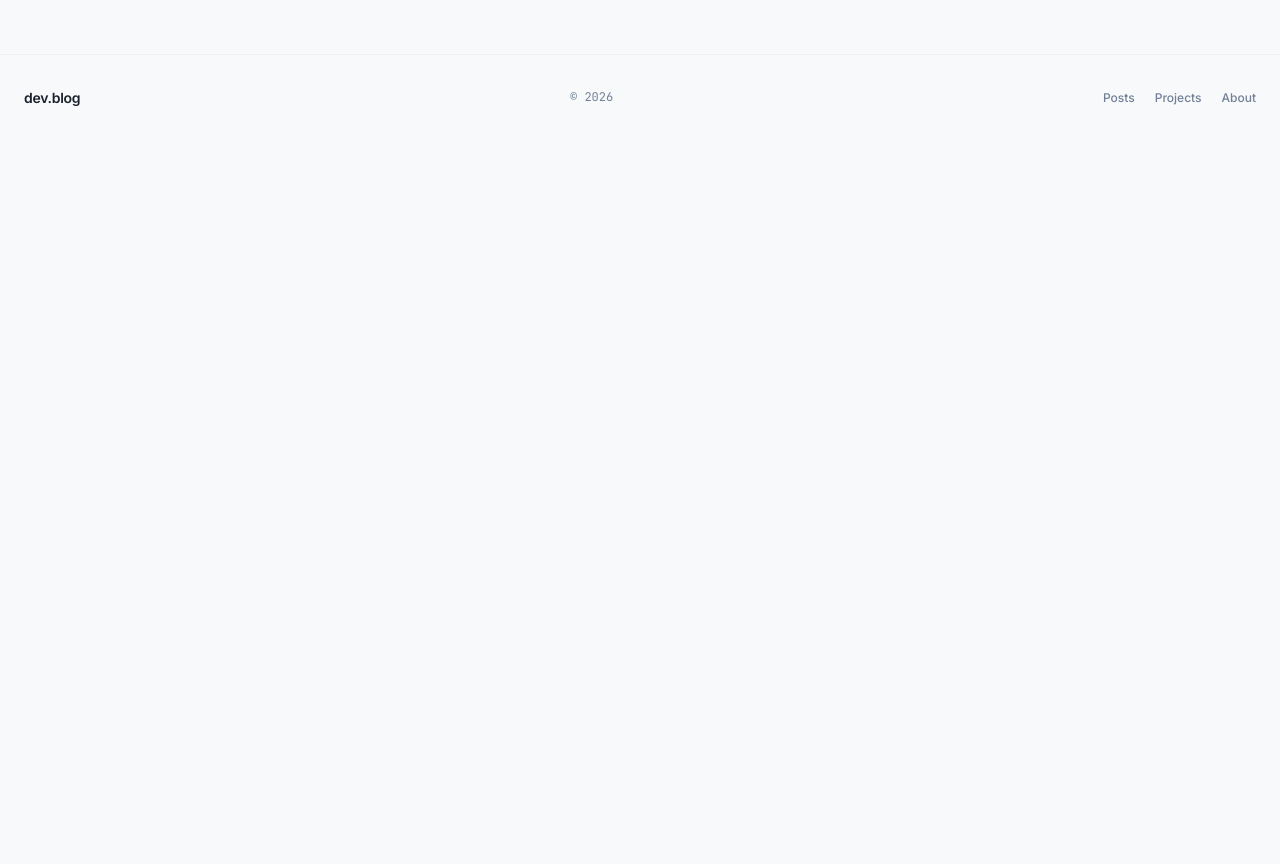
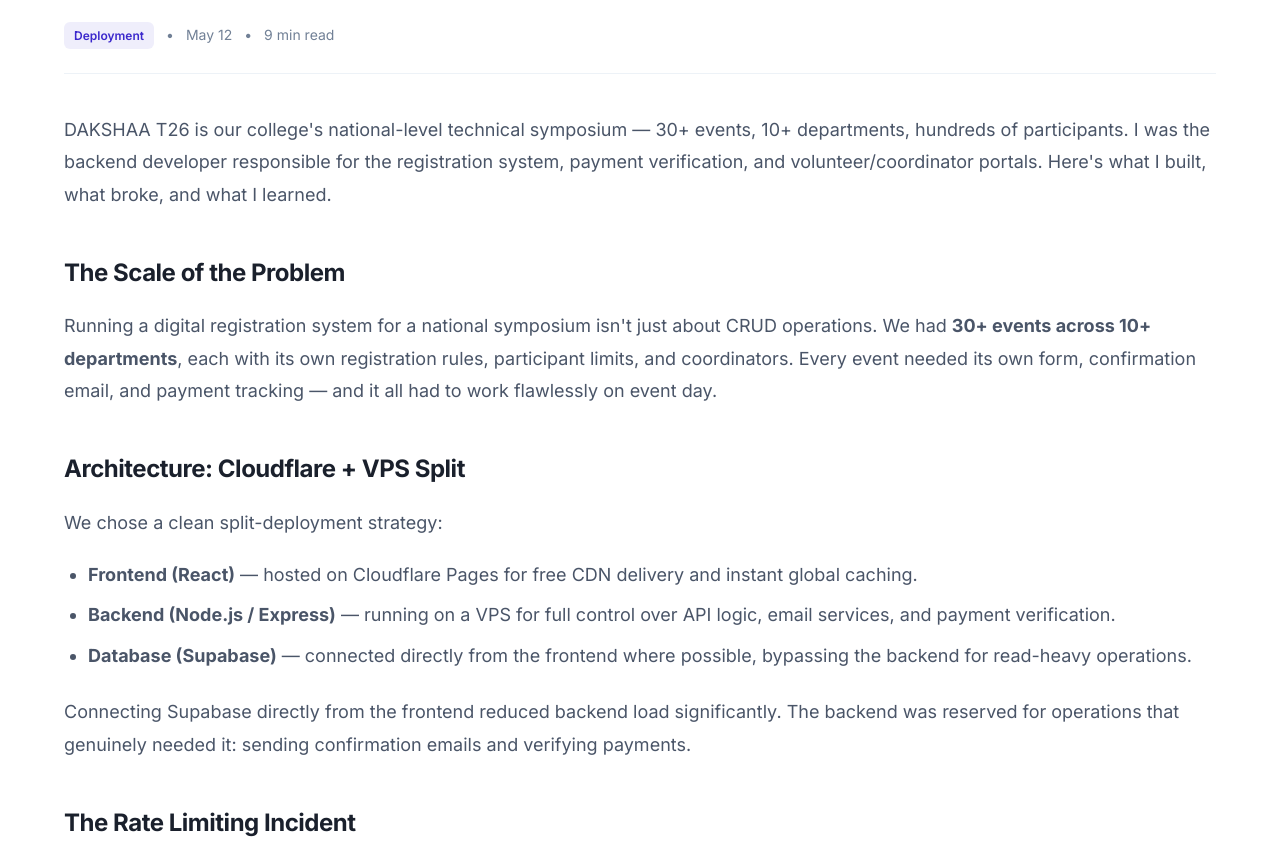
Before and after one commit to Vikasthangavel/blog, a React (Vite) app: page /post/dakshaa-t26 in a window 1280 px wide. Before the commit this address had no page. Shown: the part 233-1097 px from the top of the page. Before the commit the page ends 800 px from the top, so only its background shows below. Built offline with nearby package versions, Linux system fonts and the light colour scheme.

Commit message:
DAKSHAA T26

```diff
--- a/src/data/data.js
+++ b/src/data/data.js
@@ -49,6 +49,7 @@
     date: "May 12",
     category: "DevOps",
     tag: "Deployment",
+    slug: "dakshaa-t26",
     liveUrl: "https://dakshaa.ksrct.ac.in",
   },
   {
--- a/src/pages/PostPage.jsx
+++ b/src/pages/PostPage.jsx
@@ -1,23 +1,8 @@
 import { useParams, Link } from "react-router-dom";
-import { posts } from "../data/data";
 import "./PostPage.css";
 
-const PostPage = () => {
-  const { slug } = useParams();
-
-  // Find the post from data or default to the Time2Order post if it's the specific slug
-  const isTime2Order = slug === "time2order";
-
-  if (!isTime2Order) {
-    return (
-      <div className="post-page__not-found">
-        <h2>Post not found</h2>
-        <Link to="/" className="post-page__back">← Back to home</Link>
-      </div>
-    );
-  }
-
-  return (
+/* ─── Time2Order Content ─────────────────────────────────────────────────── */
+const Time2OrderPost = () => (
   <article className="post-page">
     <div className="post-page__header">
       <Link to="/" className="post-page__back">← Back to home</Link>
@@ -113,6 +98,177 @@
     </div>
   </article>
 );
+
+/* ─── DAKSHAA T26 Content ────────────────────────────────────────────────── */
+const DakshaaPost = () => (
+  <article className="post-page">
+    <div className="post-page__header">
+      <Link to="/" className="post-page__back">← Back to home</Link>
+      <h1 className="post-page__title">
+        Deploying a Full-Stack App on Cloudflare + VPS — Lessons from DAKSHAA T26
+      </h1>
+      <div className="post-page__meta">
+        <span className="post-page__tag">Deployment</span>
+        <span>•</span>
+        <span>May 12</span>
+        <span>•</span>
+        <span>9 min read</span>
+      </div>
+    </div>
+
+    <div className="post-page__content">
+
+      <p>
+        DAKSHAA T26 is our college's national-level technical symposium — 30+ events, 10+ departments,
+        hundreds of participants. I was the backend developer responsible for the registration system,
+        payment verification, and volunteer/coordinator portals. Here's what I built, what broke, and
+        what I learned.
+      </p>
+
+      <h2>The Scale of the Problem</h2>
+      <p>
+        Running a digital registration system for a national symposium isn't just about CRUD operations.
+        We had <strong>30+ events across 10+ departments</strong>, each with its own registration rules,
+        participant limits, and coordinators. Every event needed its own form, confirmation email, and
+        payment tracking — and it all had to work flawlessly on event day.
+      </p>
+
+      <h2>Architecture: Cloudflare + VPS Split</h2>
+      <p>
+        We chose a clean split-deployment strategy:
+      </p>
+      <ul>
+        <li><strong>Frontend (React)</strong> — hosted on Cloudflare Pages for free CDN delivery and instant global caching.</li>
+        <li><strong>Backend (Node.js / Express)</strong> — running on a VPS for full control over API logic, email services, and payment verification.</li>
+        <li><strong>Database (Supabase)</strong> — connected directly from the frontend where possible, bypassing the backend for read-heavy operations.</li>
+      </ul>
+      <p>
+        Connecting Supabase directly from the frontend reduced backend load significantly. The backend
+        was reserved for operations that genuinely needed it: sending confirmation emails and verifying
+        payments.
+      </p>
+
+      <h2>The Rate Limiting Incident</h2>
+      <p>
+        A few days after registration opened, our team noticed something alarming — a single person had
+        created <strong>30 accounts within 2 minutes</strong>. We had no rate limiting and no input
+        validation on the registration flow.
+      </p>
+      <p>
+        We fixed this immediately by adding:
+      </p>
+      <ul>
+        <li>IP-based <strong>rate limiting</strong> on all registration endpoints.</li>
+        <li>Server-side <strong>input validation</strong> to reject malformed or duplicate submissions.</li>
+        <li>These patterns were then applied to every new page we built going forward.</li>
+      </ul>
+      <p>
+        That incident taught me to think about abuse scenarios before launch, not after.
+      </p>
+
+      <h2>Payment Verification Flow</h2>
+      <p>
+        We used our college's own payment gateway. The flow worked like this:
+      </p>
+      <ul>
+        <li>The user completes registration and receives a <strong>Registration ID</strong>.</li>
+        <li>That ID is sent to the college payment server via API.</li>
+        <li>After a successful payment, the server returns the <strong>amount actually paid</strong>.</li>
+        <li>We cross-check this on our backend — because the college payment form allowed users to edit the amount before submitting.</li>
+      </ul>
+      <p>
+        This verification step was critical. Without it, anyone could modify the payment amount and
+        register for free. Building this made me understand why payment systems always verify server-side,
+        never trust client-side values.
+      </p>
+
+      <h2>Role-Based Access: Volunteer & Coordinator Portals</h2>
+      <p>
+        We built <strong>separate login systems</strong> for volunteers and coordinators. This wasn't
+        just a UX decision — it forced me to think clearly about authentication vs. authorization:
+      </p>
+      <ul>
+        <li><strong>Authentication</strong> — who are you? (Login with credentials)</li>
+        <li><strong>Authorization</strong> — what can you do? (Volunteers can scan QR codes; Coordinators can view registrations by department)</li>
+      </ul>
+      <p>
+        Each role had a scoped view. Coordinators could see live registration counts per department
+        through a unique URL — making the entire event digitally transparent, accessible to anyone
+        inside or outside the campus.
+      </p>
+
+      <h2>QR Code Attendance System</h2>
+      <p>
+        Volunteers used a dedicated page to <strong>print QR codes</strong> for participants. On event
+        day, scanning a QR code marked attendance instantly. Building this taught me about printer
+        configuration from a web app context — CSS print stylesheets, paper sizing, and how browsers
+        handle print dialogs differently across operating systems.
+      </p>
+      <p>
+        More importantly, it made me understand what "user-level mistakes" really means — a volunteer
+        who doesn't understand tech shouldn't be able to break the system. Every edge case a non-developer
+        could hit needed to be handled gracefully.
+      </p>
+
+      <h2>Supabase as the Database Layer</h2>
+      <p>
+        Supabase made data management surprisingly flexible. When a user entered incorrect information
+        during registration, coordinators could update the record directly in the Supabase dashboard —
+        no SQL client needed. This was a real operational win during a high-pressure event.
+      </p>
+
+      <h2>Logging and Error Handling</h2>
+      <p>
+        One of the most valuable habits I developed was wrapping every async operation in
+        <strong> try-catch</strong> blocks and logging failures with enough context to debug later.
+        When something went wrong during payment verification at 2 AM before event day, those logs told
+        me exactly where and why — saving hours of guesswork.
+      </p>
+
+      <h2>What This Project Taught Me</h2>
+      <ul>
+        <li>Think about <strong>abuse and edge cases</strong> before going live — rate limiting is not optional.</li>
+        <li><strong>Payment verification must always happen server-side</strong> — client values cannot be trusted.</li>
+        <li>Role-based systems require careful separation of <strong>authn vs. authz</strong> logic.</li>
+        <li>Direct Supabase connections from the frontend reduce backend overhead for read-heavy workloads.</li>
+        <li><strong>Try-catch and structured logging</strong> are your best friends in production.</li>
+        <li>Building for non-technical users means designing for the mistakes they will make — not the mistakes developers think of.</li>
+        <li>Full-stack development is also about <strong>system flow and team coordination</strong> — not just writing code.</li>
+      </ul>
+
+      <h2>Outcome</h2>
+      <p>
+        DAKSHAA T26 ran successfully as a fully digital event. Registrations were tracked in real time,
+        payments were verified automatically, attendance was managed via QR codes, and every department
+        could monitor their own numbers live. What started as a college project became a real production
+        system serving hundreds of participants — and it held up.
+      </p>
+
+      <hr />
+
+      <p className="post-page__summary">
+        <strong>Summary:</strong> DAKSHAA T26 was my first experience owning a production backend end-to-end —
+        from registration flows and rate limiting to payment verification, role-based portals, and QR code
+        attendance. It gave me a deep understanding of full-stack system design, security thinking, and
+        what it means to build software that real users depend on.
+      </p>
+    </div>
+  </article>
+);
+
+/* ─── Router ─────────────────────────────────────────────────────────────── */
+const PostPage = () => {
+  const { slug } = useParams();
+
+  if (slug === "time2order") return <Time2OrderPost />;
+  if (slug === "dakshaa-t26") return <DakshaaPost />;
+
+  return (
+    <div className="post-page__not-found">
+      <h2>Post not found</h2>
+      <Link to="/" className="post-page__back">← Back to home</Link>
+    </div>
+  );
 };
 
 export default PostPage;
```
Lines whose indentation alone changed are shown as unchanged.
